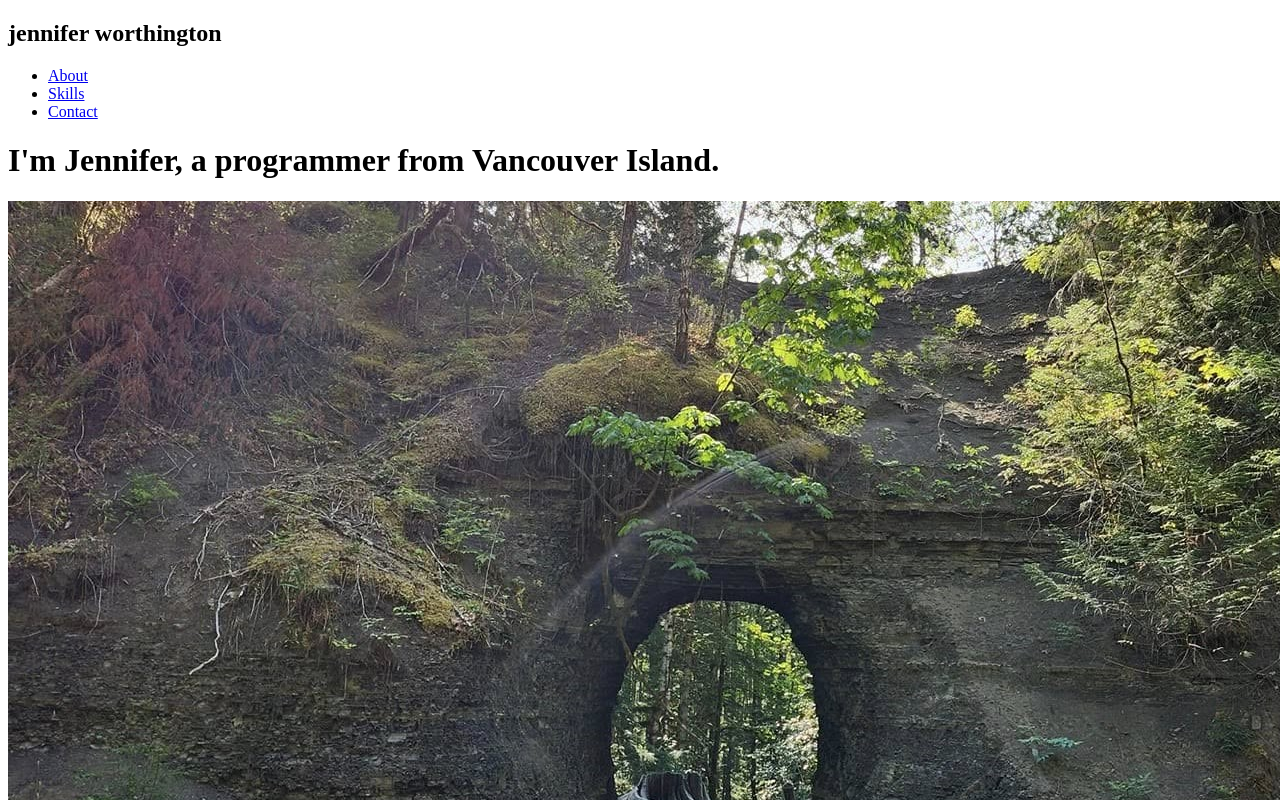
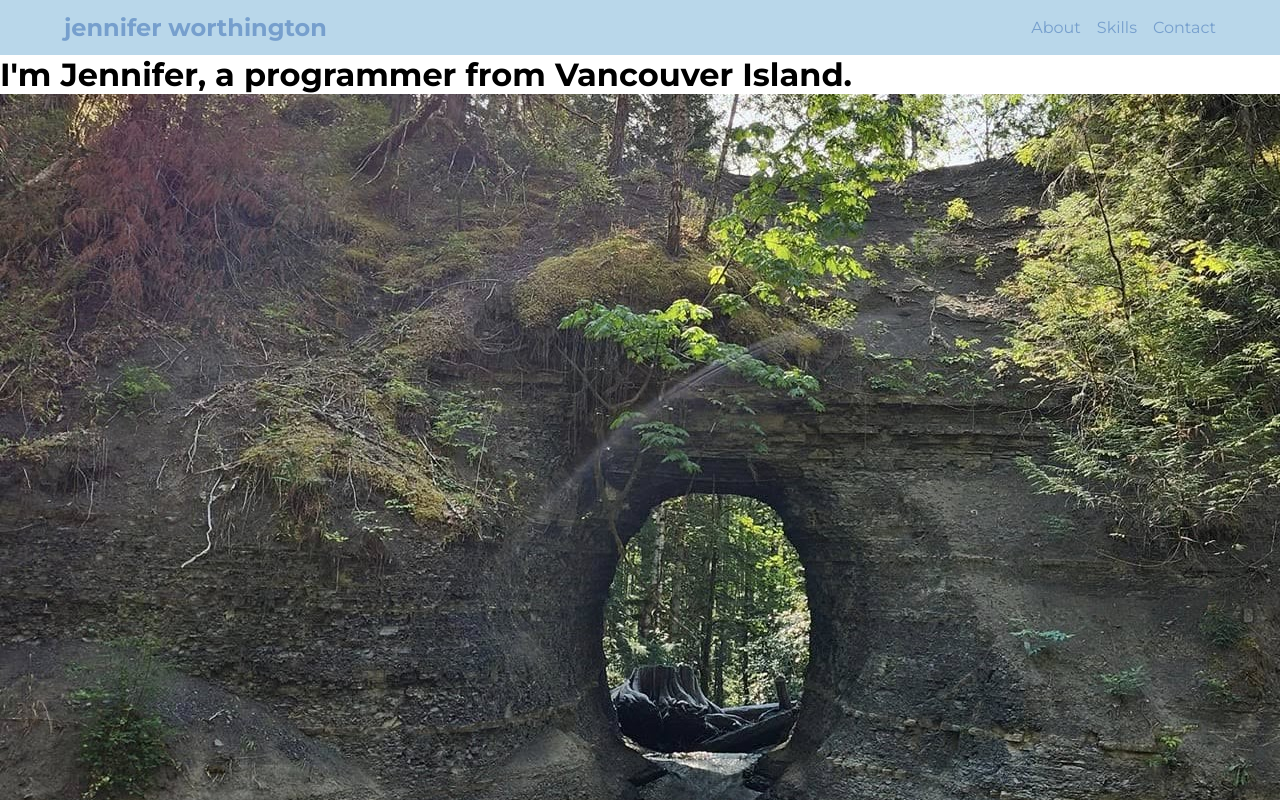
Before and after one commit to JenniferHWorthington/wdb-personal_site, a plain HTML site: page index.html in a window 1280 px wide. Shown: the top 800 px of the page. Drawn offline with Linux system fonts and the light colour scheme.

Commit message:
Add style to header in style.css

```diff
--- a/css/style.css
+++ b/css/style.css
@@ -5,3 +5,39 @@
   #B9D7EA
   #769FCD
 */
+
+* {
+  margin: 0;
+  padding: 0;
+}
+
+html {
+  font-family: Montserrat, sans-serif;
+}
+
+header {
+  background-color: #B9D7EA;
+  display: flex;
+  justify-content: space-between;
+  align-items: center;
+  padding: 1% 5%;
+}
+
+.header-logo {
+  color: #769FCD;
+}
+
+nav ul {
+  display: flex;
+  list-style: none;
+  gap: 16px;
+}
+
+nav a {
+  text-decoration: none;
+  color: #769FCD;
+}
+
+nav a:hover {
+  color: aliceblue;
+}
```
